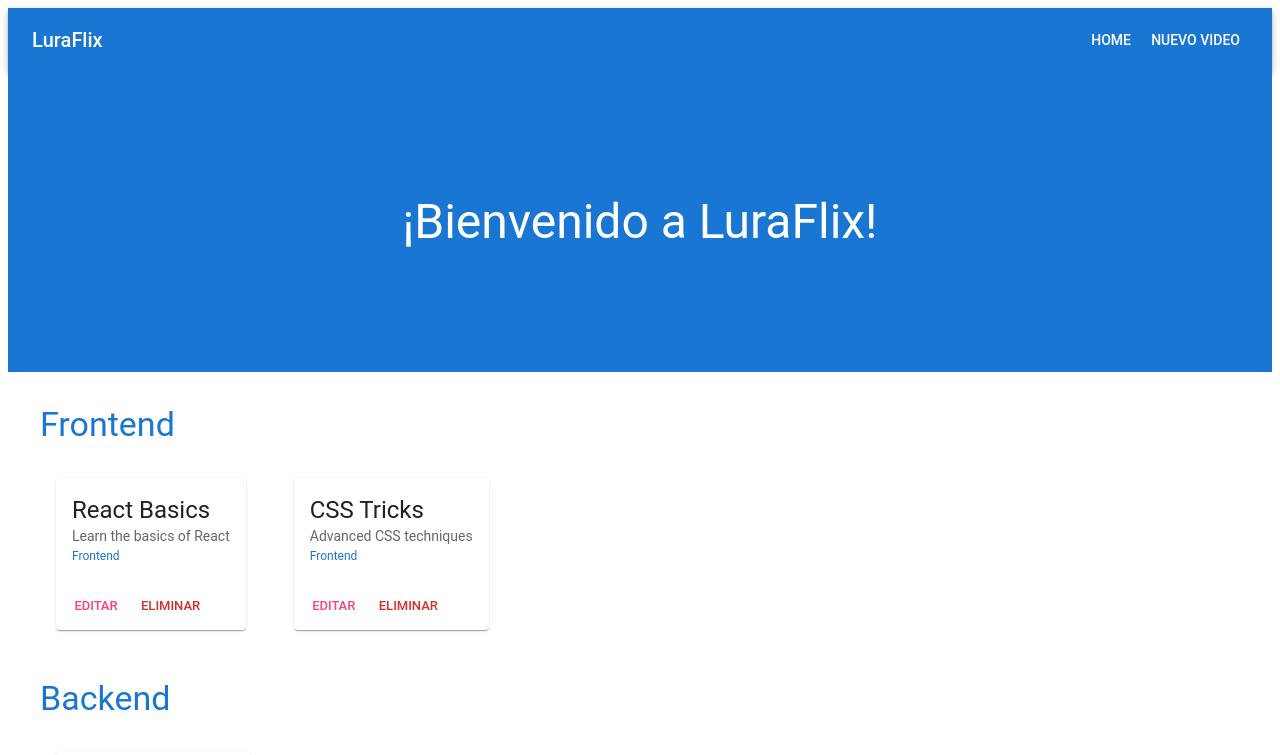
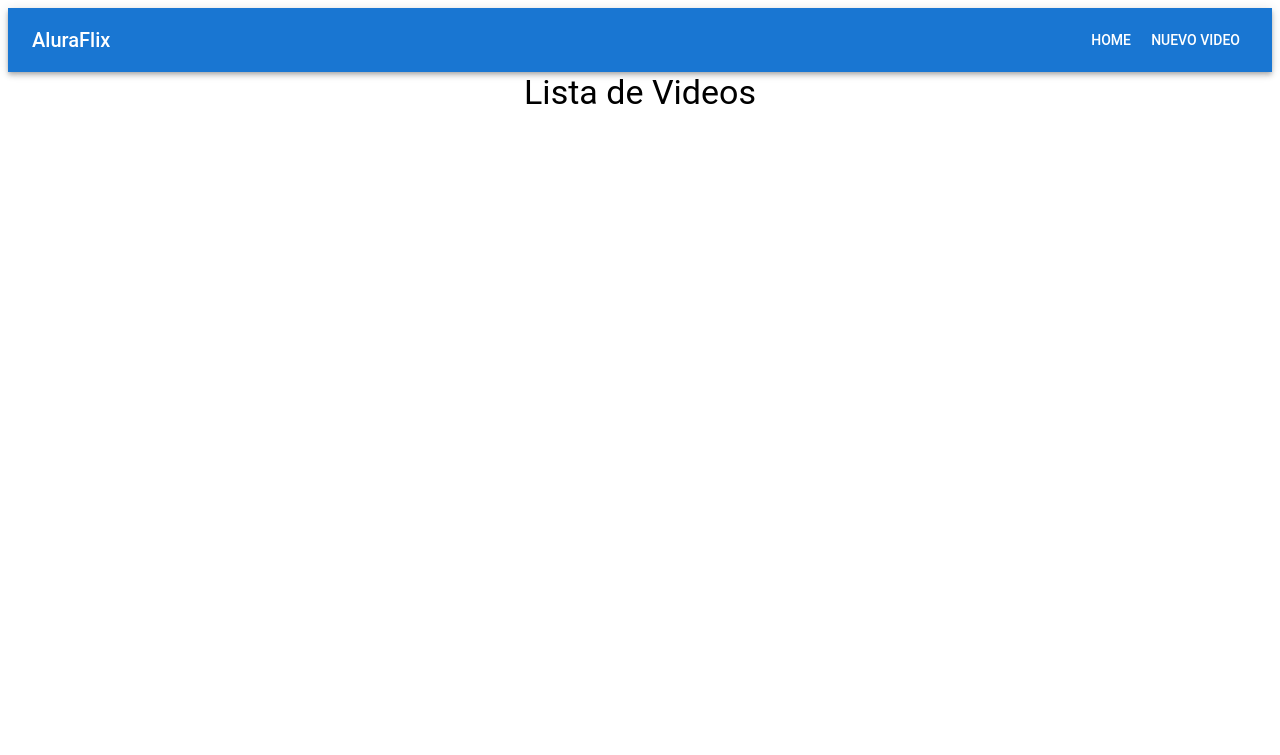
Before and after one commit to EdwinPuello/AluraFlix, a React (Vite) app: page / in a window 1280 px wide. Shown: the top 755 px of the page. Built offline with nearby package versions, Linux system fonts and the light colour scheme.

Commit message:
Implementacion de redux

```diff
--- a/package.json
+++ b/package.json
@@ -14,8 +14,10 @@
     "@emotion/styled": "^11.14.0",
     "@mui/icons-material": "^6.3.1",
     "@mui/material": "^6.3.1",
+    "@reduxjs/toolkit": "^2.5.0",
     "react": "^18.3.1",
     "react-dom": "^18.3.1",
+    "react-redux": "^9.2.0",
     "react-router-dom": "^7.1.1"
   },
   "devDependencies": {
--- a/src/App.tsx
+++ b/src/App.tsx
@@ -1,19 +1,88 @@
-import React from 'react';
+import React, { useEffect, useState } from 'react';
 import { BrowserRouter as Router, Route, Routes } from 'react-router-dom';
 import Header from './components/Header';
 import Home from './components/Home';
 import NuevoVideo from './components/NuevoVideos';
 
+export interface VideoData {
+  id?: number;
+  title: string;
+  category: string;
+  imageUrl: string;
+  videoUrl: string;
+  description: string;
+}
+
+const LOCAL_STORAGE_KEY = 'videos';
 
 const App: React.FC = () => {
+  const [videos, setVideos] = useState<VideoData[]>([]);
+  const [videoToEdit, setVideoToEdit] = useState<VideoData | null>(null);
+  const [isNuevoVideoOpen, setIsNuevoVideoOpen] = useState(false);
+
+  // Cargar los videos desde Local Storage al iniciar la aplicación
+  useEffect(() => {
+    const storedVideos = localStorage.getItem(LOCAL_STORAGE_KEY);
+    if (storedVideos) {
+      setVideos(JSON.parse(storedVideos));
+    }
+  }, []);
+
+  // Guardar los videos en Local Storage cada vez que cambien
+  useEffect(() => {
+    localStorage.setItem(LOCAL_STORAGE_KEY, JSON.stringify(videos));
+  }, [videos]);
+
+  const addOrUpdateVideo = (video: VideoData) => {
+    if (video.id) {
+      // Actualizar video existente
+      setVideos((prev) => prev.map((v) => (v.id === video.id ? video : v)));
+    } else {
+      // Agregar nuevo video
+      setVideos((prev) => [...prev, { ...video, id: Date.now() }]);
+    }
+    setVideoToEdit(null);
+    setIsNuevoVideoOpen(false);
+  };
+
+  const deleteVideo = (id: number) => {
+    setVideos((prev) => prev.filter((video) => video.id !== id));
+  };
+
+  const openNuevoVideo = () => {
+    setVideoToEdit(null);
+    setIsNuevoVideoOpen(true);
+  };
+
+  const closeNuevoVideo = () => {
+    setIsNuevoVideoOpen(false);
+  };
+
   return (
-    <Router>
-      <Header />
-      <Routes>
-        <Route path="/" element={<Home />} />
-        <Route path="/nuevo-video" element={<NuevoVideo />} />
-      </Routes>
-    </Router>
+      <Router>
+        <Header onOpenNewVideo={openNuevoVideo} />
+        <Routes>
+          <Route
+            path="/"
+            element={
+              <Home
+                videos={videos}
+                onEdit={(video) => {
+                  setVideoToEdit(video);
+                  setIsNuevoVideoOpen(true);
+                }}
+                onDelete={deleteVideo}
+              />
+            }
+          />
+        </Routes>
+        <NuevoVideo
+          videoToEdit={videoToEdit}
+          onSave={addOrUpdateVideo}
+          open={isNuevoVideoOpen}
+          onClose={closeNuevoVideo}
+        />
+      </Router>
   );
 };
 
--- a/src/components/CardVideo.tsx
+++ b/src/components/CardVideo.tsx
@@ -1,23 +1,35 @@
+import React from 'react';
 import { Card, CardContent, CardActions, Typography, Button } from '@mui/material';
+import { VideoData } from '../App';
 
 interface CardVideoProps {
-    title: string;
-    description: string;
-    category: string;
+  video: VideoData;
+  onEdit: (video: VideoData | null) => void;
+  onDelete: (id: number) => void;
 }
 
-const CardVideo: React.FC<CardVideoProps> = ({ title, description, category }) => (
+const CardVideo: React.FC<CardVideoProps> = ({ video, onEdit, onDelete }) => {
+  return (
     <Card sx={{ maxWidth: 345, margin: 2 }}>
       <CardContent>
-      <Typography variant="h5">{title}</Typography>
-      <Typography variant="body2" color="text.secondary">{description}</Typography>
-      <Typography variant="caption" color="primary">{category}</Typography>
+        <Typography variant="h5">{video.title}</Typography>
+        <Typography variant="body2" color="text.secondary">
+          {video.description}
+        </Typography>
+        <Typography variant="caption" color="primary">
+          {video.category}
+        </Typography>
       </CardContent>
       <CardActions>
-      <Button size="small" color="secondary">Editar</Button>
-      <Button size="small" color="error">Eliminar</Button>
+        <Button size="small" color="secondary" onClick={() => onEdit(video)}>
+          Editar
+        </Button>
+        <Button size="small" color="error" onClick={() => onDelete(video.id!)}>
+          Eliminar
+        </Button>
       </CardActions>
     </Card>
   );
+};
 
 export default CardVideo;
--- a/src/components/Header.tsx
+++ b/src/components/Header.tsx
@@ -2,20 +2,26 @@ import React from 'react';
 import { AppBar, Toolbar, Typography, Button } from '@mui/material';
 import { Link } from 'react-router-dom';
 
-const Header: React.FC = () => (
+interface HeaderProps {
+  onOpenNewVideo: () => void;
+}
+
+const Header: React.FC<HeaderProps> = ({ onOpenNewVideo }) => {
+  return (
     <AppBar position="static">
       <Toolbar>
         <Typography variant="h6" sx={{ flexGrow: 1 }}>
-        LuraFlix
+          AluraFlix
         </Typography>
         <Button color="inherit" component={Link} to="/">
           Home
         </Button>
-      <Button color="inherit" component={Link} to="/nuevo-video">
+        <Button color="inherit" onClick={onOpenNewVideo}>
           Nuevo Video
         </Button>
       </Toolbar>
     </AppBar>
   );
+};
 
 export default Header;
--- a/src/components/Home.tsx
+++ b/src/components/Home.tsx
@@ -1,77 +1,29 @@
 import React from 'react';
 import { Box, Grid2, Typography } from '@mui/material';
-import CardVideo from '../components/CardVideo';
 
-const Home: React.FC = () => {
-  const categories = [
-    {
-      name: 'Frontend',
-      videos: [
-        { title: 'React Basics', description: 'Learn the basics of React', category: 'Frontend' },
-        { title: 'CSS Tricks', description: 'Advanced CSS techniques', category: 'Frontend' },
-      ],
-    },
-    {
-      name: 'Backend',
-      videos: [
-        { title: 'Node.js API', description: 'Building APIs with Node.js', category: 'Backend' },
-      ],
-    },
-    {
-      name: 'Innovación',
-      videos: [],
-    },
-    {
-      name: 'Gestión',
-      videos: [],
-    },
-  ];
+import CardVideo from './CardVideo';
+import { VideoData } from '../App';
 
+interface HomeProps {
+  videos: VideoData[];
+  onEdit: (video: VideoData | null) => void;
+  onDelete: (id: number) => void;
+}
+
+const Home: React.FC<HomeProps> = ({ videos, onEdit, onDelete }) => {
   return (
     <Box>
-      {/* Banner */}
-      <Box
-        sx={{
-          height: '300px',
-          backgroundColor: 'primary.main',
-          color: 'white',
-          display: 'flex',
-          justifyContent: 'center',
-          alignItems: 'center',
-        }}
-      >
-        <Typography variant="h3" align="center">
-          ¡Bienvenido a LuraFlix!
-        </Typography>
-      </Box>
-
-      {/* Categorías */}
-      {categories.map((category, index) => (
-        <Box key={index} sx={{ margin: 4 }}>
-          <Typography variant="h4" color="primary" sx={{ marginBottom: 2 }}>
-            {category.name}
-          </Typography>
-          <Grid2 container spacing={2}>
-            {category.videos.length > 0 ? (
-              category.videos.map((video, idx) => (
-                <Grid2 sx={{gridColumn: { xs: 'span 12', sm: 'span 6', md: 'span 4' } }} key={idx}>
-                  <CardVideo
-                    title={video.title}
-                    description={video.description}
-                    category={video.category}
-                  />
-                </Grid2>
-              ))
-            ) : (
-              <Typography variant="body1" color="textSecondary">
-                No hay videos en esta categoría.
-              </Typography>
-            )}
+      <Typography variant="h4" align="center" gutterBottom>
+        Lista de Videos
+      </Typography>
+      <Grid2 container spacing={2}>
+        {videos.map((video) => (
+          <Grid2 size={{xs:12,sm:6,md:4}} key={video.id}>
+            <CardVideo video={video} onEdit={onEdit} onDelete={onDelete} />
           </Grid2>
-        </Box>
-      ))}
+        ))}
+      </Grid2>
     </Box>
   );
 };
-
 export default Home;
--- a/src/components/NuevoVideos.tsx
+++ b/src/components/NuevoVideos.tsx
@@ -1,4 +1,4 @@
-import React, { useState } from 'react';
+import React, { useEffect, useState } from 'react';
 import {
   Box,
   TextField,
@@ -8,11 +8,20 @@ import {
   Select,
   InputLabel,
   FormControl,
+  Modal,
 } from '@mui/material';
-import { SelectChangeEvent } from '@mui/material';
+import { VideoData } from '../App';
 
-const NuevoVideo: React.FC = () => {
-  const [videoData, setVideoData] = useState({
+interface NuevoVideoProps {
+  videoToEdit: VideoData | null;
+  onSave: (video: VideoData) => void;
+  open: boolean;
+  onClose: () => void;
+}
+
+const NuevoVideo: React.FC<NuevoVideoProps> = ({ videoToEdit, onSave, open, onClose }) => {
+  const [videoData, setVideoData] = useState<VideoData>({
+    id: undefined,
     title: '',
     category: '',
     imageUrl: '',
@@ -20,42 +29,50 @@ const NuevoVideo: React.FC = () => {
     description: '',
   });
 
-  const categories = ['Frontend', 'Backend', 'Innovación', 'Gestión']; // Ejemplo de categorías
-
-  const handleInputChange = (e: React.ChangeEvent<HTMLInputElement>) => {
-    const { name, value } = e.target;
-    setVideoData((prev) => ({ ...prev, [name]: value }));
-  };
-
-  const handleSelectChange = (e: SelectChangeEvent<string>) => {
-    const { name, value } = e.target;
-    setVideoData((prev) => ({ ...prev, [name as string]: value }));
-  };
-
-  const handleSubmit = () => {
-    console.log('Datos del video:', videoData);
-    // Aquí puedes agregar la lógica para guardar el video
-  };
-
-  const handleClear = () => {
+  useEffect(() => {
+    if (videoToEdit) {
+      setVideoData(videoToEdit);
+    } else {
       setVideoData({
+        id: undefined,
         title: '',
         category: '',
         imageUrl: '',
         videoUrl: '',
         description: '',
       });
+    }
+  }, [videoToEdit]);
+
+  const handleInputChange = (e: React.ChangeEvent<HTMLInputElement>) => {
+    const { name, value } = e.target;
+    setVideoData((prev:any) => ({ ...prev, [name]: value }));
+  };
+
+  const handleSubmit = () => {
+    onSave(videoData);
   };
 
   return (
-    <Box sx={{ maxWidth: 600, margin: 'auto', padding: 2 }}>
+    <Modal open={open} onClose={onClose}>
+      <Box
+        sx={{
+          position: 'absolute',
+          top: '50%',
+          left: '50%',
+          transform: 'translate(-50%, -50%)',
+          width: 400,
+          bgcolor: 'background.paper',
+          boxShadow: 24,
+          p: 4,
+        }}
+      >
         <Typography variant="h4" align="center" gutterBottom>
-        Registrar Nuevo Video
+          {videoToEdit ? 'Editar Video' : 'Nuevo Video'}
         </Typography>
         <Box component="form" autoComplete="off" sx={{ display: 'flex', flexDirection: 'column', gap: 2 }}>
           <TextField
             label="Título"
-          variant="outlined"
             name="title"
             value={videoData.title}
             onChange={handleInputChange}
@@ -67,11 +84,13 @@ const NuevoVideo: React.FC = () => {
             <Select
               name="category"
               value={videoData.category}
-            onChange={handleSelectChange} // Cambiado a la función específica para Select
+              onChange={(e) =>
+                setVideoData((prev:any) => ({ ...prev, category: e.target.value }))
+              }
               label="Categoría"
             >
-            {categories.map((category, index) => (
-              <MenuItem key={index} value={category}>
+              {['Frontend', 'Backend', 'Innovación', 'Gestión'].map((category) => (
+                <MenuItem key={category} value={category}>
                   {category}
                 </MenuItem>
               ))}
@@ -79,7 +98,6 @@ const NuevoVideo: React.FC = () => {
           </FormControl>
           <TextField
             label="Enlace de la Imagen"
-          variant="outlined"
             name="imageUrl"
             value={videoData.imageUrl}
             onChange={handleInputChange}
@@ -88,7 +106,6 @@ const NuevoVideo: React.FC = () => {
           />
           <TextField
             label="Enlace del Video"
-          variant="outlined"
             name="videoUrl"
             value={videoData.videoUrl}
             onChange={handleInputChange}
@@ -97,7 +114,6 @@ const NuevoVideo: React.FC = () => {
           />
           <TextField
             label="Descripción"
-          variant="outlined"
             name="description"
             value={videoData.description}
             onChange={handleInputChange}
@@ -109,12 +125,13 @@ const NuevoVideo: React.FC = () => {
             <Button variant="contained" color="primary" onClick={handleSubmit}>
               Guardar
             </Button>
-          <Button variant="outlined" color="secondary" onClick={handleClear}>
-            Limpiar
+            <Button variant="outlined" color="secondary" onClick={onClose}>
+              Cancelar
             </Button>
           </Box>
         </Box>
       </Box>
+    </Modal>
   );
 };
 
--- /dev/null
+++ b/src/store/videoSlice.ts
@@ -0,0 +1,45 @@
+import { createSlice, PayloadAction } from '@reduxjs/toolkit';
+
+interface VideoData {
+  id?: number | undefined;
+  title: string;
+  category: string;
+  imageUrl: string;
+  videoUrl: string;
+  description: string;
+}
+
+interface VideoState {
+  videos: VideoData[];
+  videoToEdit: VideoData | null;
+}
+
+const initialState: VideoState = {
+  videos: [],
+  videoToEdit: null,
+};
+
+const videoSlice = createSlice({
+  name: 'videos',
+  initialState,
+  reducers: {
+    addVideo: (state, action: PayloadAction<VideoData>) => {
+      state.videos.push({ ...action.payload, id: Date.now() });
+    },
+    updateVideo: (state, action: PayloadAction<VideoData>) => {
+      state.videos = state.videos.map((video) =>
+        video.id === action.payload.id ? action.payload : video
+      );
+    },
+    deleteVideo: (state, action: PayloadAction<number>) => {
+      state.videos = state.videos.filter((video) => video.id !== action.payload);
+    },
+    setVideoToEdit: (state, action: PayloadAction<VideoData | null>) => {
+      state.videoToEdit = action.payload;
+    },
+  },
+});
+
+export const { addVideo, updateVideo, deleteVideo, setVideoToEdit } = videoSlice.actions;
+
+export default videoSlice.reducer;
```
Also changed, not shown: src/data/videoData.ts (added, +28 -0 lines), src/main.tsx (+15 -11 lines), src/store/store.ts (added, +13 -0 lines), 1 other file (tests, documents, lock files or other folders). Lines whose indentation alone changed are shown as unchanged.
